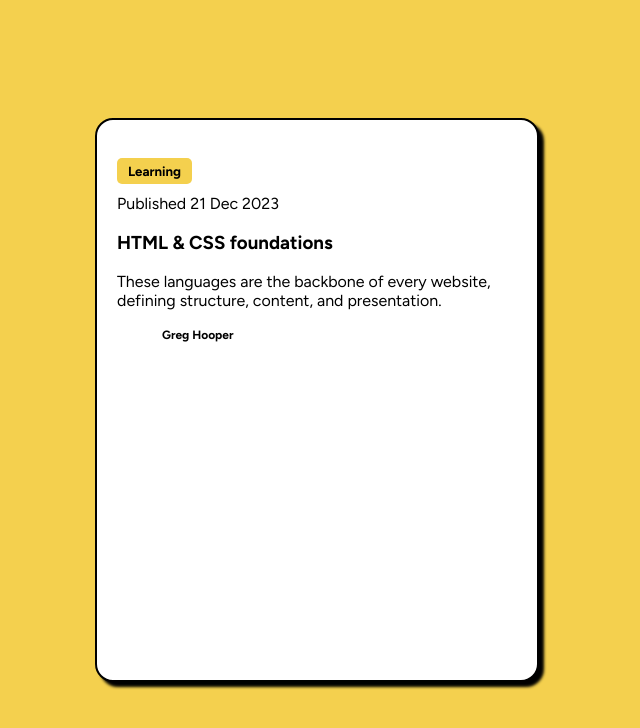
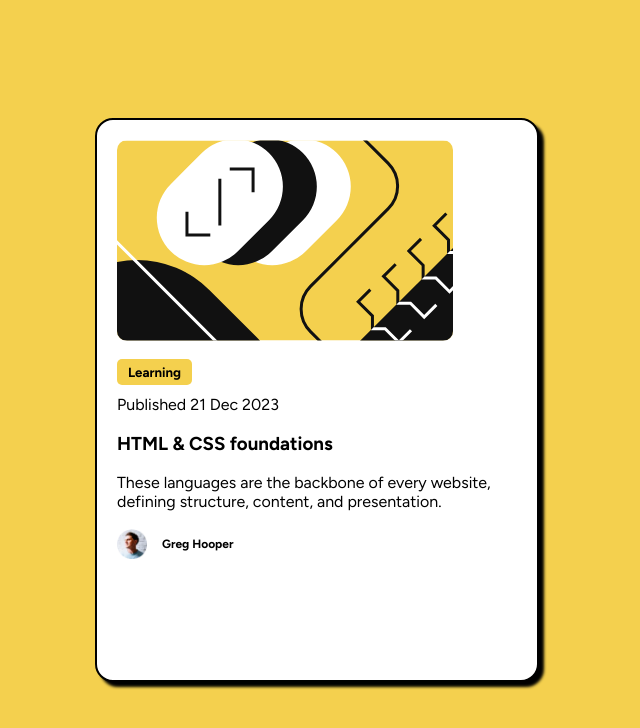
Before and after one commit to dhinad03/Blog-preview-card, a plain HTML site: page index.html in a window 1280 px wide. Shown: the whole page, without its empty margins (323-963 px from the left). Drawn offline with Linux system fonts and the light colour scheme.

Commit message:
Update index.html

```diff
--- a/index.html
+++ b/index.html
@@ -16,18 +16,15 @@
 <body>
 <main>
   <article class="c">
-    <img src="assets/images/illustration-article.svg" alt="" class="cimage">
+    <img src="./images/illustration-article.svg" alt="" class="cimage">
     <h5 class="b1">Learning</h5>
     <p class="b2">Published 21 Dec 2023</p>
     <h3 class="b3">HTML & CSS foundations</h3>
     <p class="b4">These languages are the backbone of every website, defining structure, content, and presentation.</p>
     <div class="footer">
-        <img src="assets/images/image-avatar.webp" alt="" class="pimage">
+        <img src="./images/image-avatar.webp" alt="" class="pimage">
         <p class="name">Greg Hooper</p>
     </div>
-
-
-
 
   </article>
 </main>
```
